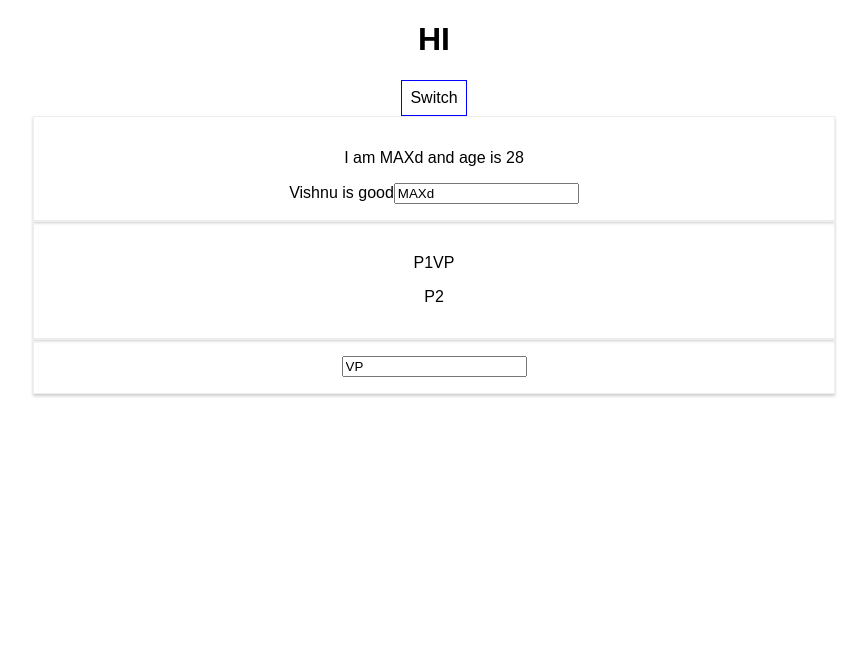
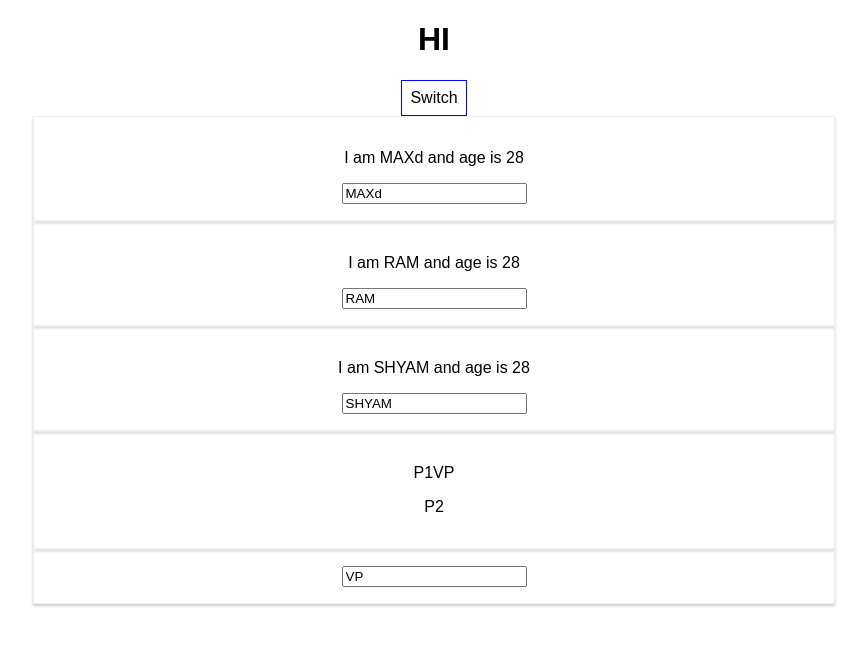
Before and after one commit to videepthMSFT/reactproject, a React (Create React App) app in the folder reactproject/: page / in a window 1280 px wide. Both pictures are taken after a click on the button "Switch". Shown: the top 646 px of the page, without its empty margins (206-1073 px from the left). Built offline with nearby package versions, Linux system fonts and the light colour scheme.

Commit message:
output conditional , terenary, state map., key

```diff
--- a/reactproject/src/App.js
+++ b/reactproject/src/App.js
@@ -7,9 +7,9 @@ import UserInput from './User/UserInput'
 class App extends Component {
   state = {
     persons: [
-      { name: 'MAXd', age: 28 },
-      { name: 'RAM', age: 28 },
-      { name: 'SHYAM', age: 28 },
+      { id: '1', name: 'MAXd', age: 28 },
+      { id: '2', name: 'RAM', age: 28 },
+      { id: '3', name: 'SHYAM', age: 28 },
     ],
     userName: 'VP',
     toggle: false,
@@ -21,24 +21,26 @@ class App extends Component {
     })
   }
 
-  switchNameHandler = (newName) => {
-    // console.log('clicked')
-    this.setState({
-      persons: [
-        { name: newName, age: 25 },
-        { name: 'RAM', age: 28 },
-        { name: 'SHYAM', age: 28 },
-      ],
-    })
+  deletePersonhandler = (personIndex) => {
+    const persons = [...this.state.persons]
+    persons.splice(personIndex, 1)
+    this.setState({ persons: persons })
   }
 
-  nameChangeHandler = (event) => {
+  nameChangeHandler = (event, id) => {
+    const personIndex = this.state.persons.findIndex((p) => {
+      return p.id === id
+    })
+
+    const person = { ...this.state.persons[personIndex] }
+
+    person.name = event.target.value
+
+    const persons = [...this.state.persons]
+    persons[personIndex] = person
+
     this.setState({
-      persons: [
-        { name: event.target.value, age: 25 },
-        { name: 'RAM', age: 28 },
-        { name: 'SHYAM', age: 28 },
-      ],
+      persons: persons,
     })
   }
 
@@ -65,14 +67,25 @@ class App extends Component {
         </button>
         {this.state.toggle ? (
           <div>
-            <Person
+            {this.state.persons.map((person, index) => {
+              return (
+                <Person
+                  click={() => this.deletePersonhandler(index)}
+                  name={person.name}
+                  age={person.age}
+                  key={person.id}
+                  changed={(event) => this.nameChangeHandler(event, person.id)}
+                />
+              )
+            })}
+            {/* <Person
               name={this.state.persons[0].name}
               age="28"
               click={() => this.switchNameHandler('praveen')}
               changed={this.nameChangeHandler}
             >
               Vishnu is good
-            </Person>
+            </Person> */}
             <UserOutput userName={this.state.userName}></UserOutput>
             <UserInput
               userName={this.state.userName}
```
